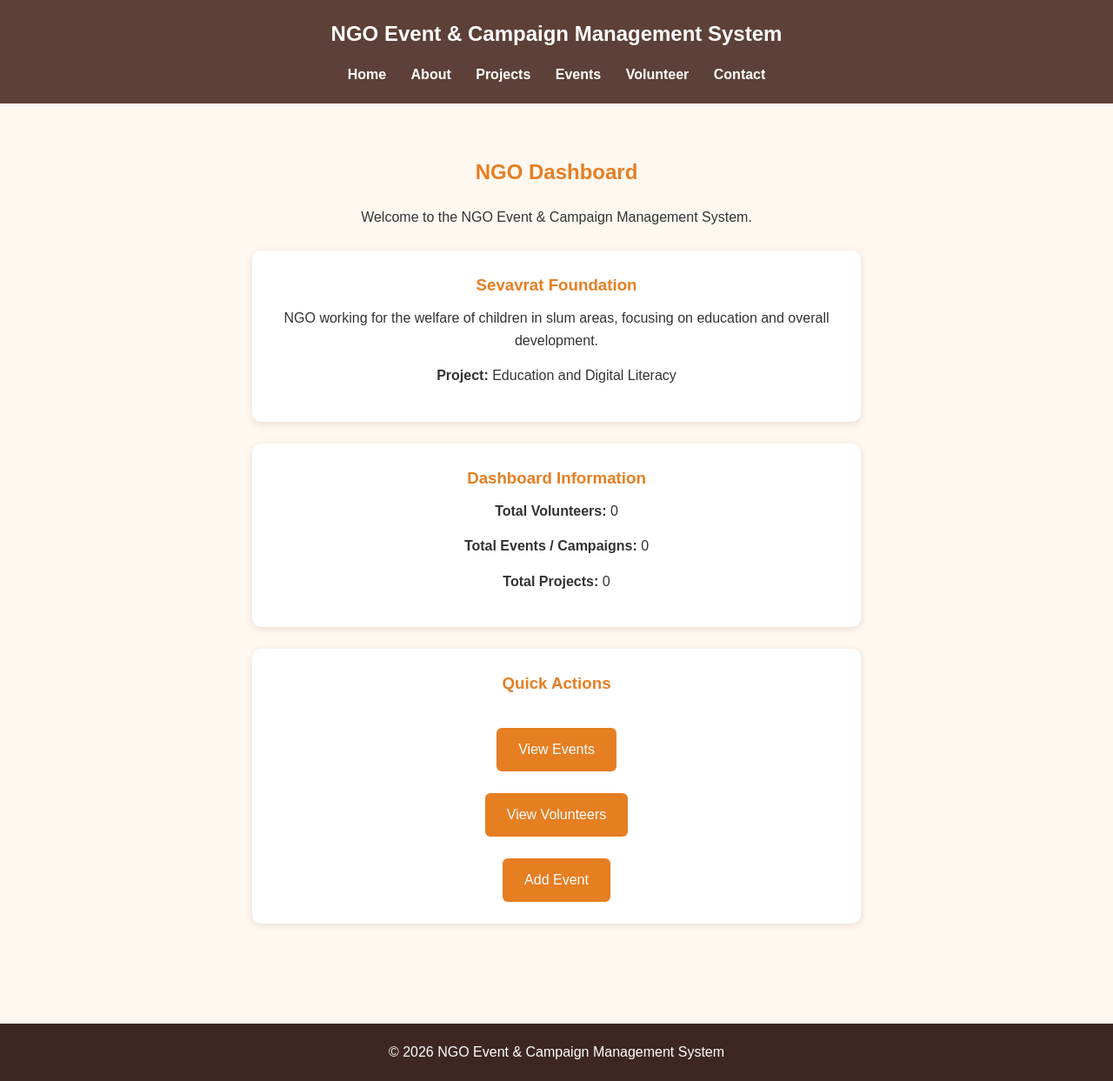
After one commit to kamthesurbhi-byte/NGO_Event_Campaign_Management_System, a Flask app: page /dashboard in a window 1280 px wide. The commit adds this page. Shown: the whole page at 87% size. Run offline with Flask 3, Linux system fonts and the light colour scheme; data that the repository does not hold is empty.

Commit message:
Add NGO dashboard

```diff
--- a/app.py
+++ b/app.py
@@ -175,7 +175,27 @@ def events():
 @app.route("/contact")
 def contact():
     return render_template("contact.html")
+@app.route("/dashboard")
+def dashboard():
+    cursor = db.cursor()
 
+    cursor.execute("SELECT COUNT(*) FROM volunteers")
+    total_volunteers = cursor.fetchone()[0]
+
+    cursor.execute("SELECT COUNT(*) FROM events")
+    total_events = cursor.fetchone()[0]
+
+    cursor.execute("SELECT COUNT(*) FROM projects")
+    total_projects = cursor.fetchone()[0]
+
+    cursor.close()
+
+    return render_template(
+        "dashboard.html",
+        total_volunteers=total_volunteers,
+        total_events=total_events,
+        total_projects=total_projects
+    )
 
 # =========================
 # Run Application
--- /dev/null
+++ b/templates/dashboard.html
@@ -0,0 +1,94 @@
+<!DOCTYPE html>
+<html lang="en">
+<head>
+    <meta charset="UTF-8">
+    <meta name="viewport" content="width=device-width, initial-scale=1.0">
+
+    <title>Dashboard - NGO Event & Campaign Management System</title>
+
+    <link rel="stylesheet"
+          href="{{ url_for('static', filename='css/style.css') }}">
+</head>
+
+<body>
+
+<header>
+    <h2>NGO Event & Campaign Management System</h2>
+
+    <nav>
+        <a href="/">Home</a>
+        <a href="/about">About</a>
+        <a href="/projects">Projects</a>
+        <a href="/events">Events</a>
+        <a href="/volunteer">Volunteer</a>
+        <a href="/contact">Contact</a>
+    </nav>
+</header>
+
+<main>
+
+    <h2>NGO Dashboard</h2>
+
+    <p>
+        Welcome to the NGO Event & Campaign Management System.
+    </p>
+
+    <div class="project">
+        <h3>Sevavrat Foundation</h3>
+
+        <p>
+            NGO working for the welfare of children in slum areas,
+            focusing on education and overall development.
+        </p>
+
+        <p>
+            <strong>Project:</strong>
+            Education and Digital Literacy
+        </p>
+    </div>
+
+    <div class="project">
+        <h3>Dashboard Information</h3>
+
+        <p>
+            <strong>Total Volunteers:</strong>
+            {{ total_volunteers }}
+        </p>
+
+        <p>
+            <strong>Total Events / Campaigns:</strong>
+            {{ total_events }}
+        </p>
+
+        <p>
+            <strong>Total Projects:</strong>
+            {{ total_projects }}
+        </p>
+    </div>
+
+    <div class="project">
+
+        <h3>Quick Actions</h3>
+
+        <br>
+
+        <a href="/events" class="btn">View Events</a>
+
+        <br><br>
+
+        <a href="/volunteers" class="btn">View Volunteers</a>
+
+        <br><br>
+
+        <a href="/add-event" class="btn">Add Event</a>
+
+    </div>
+
+</main>
+
+<footer>
+    <p>© 2026 NGO Event & Campaign Management System</p>
+</footer>
+
+</body>
+</html>
--- a/templates/index.html
+++ b/templates/index.html
@@ -18,6 +18,7 @@
 <h2>NGO Event & Campaign Management System</h2>
     <nav>
     <a href="/">Home</a>
+    <a href="/dashboard">Dashboard</a>
     <a href="/about">About</a>
     <a href="/projects">Projects</a>
     <a href="/events">Events</a>
```
